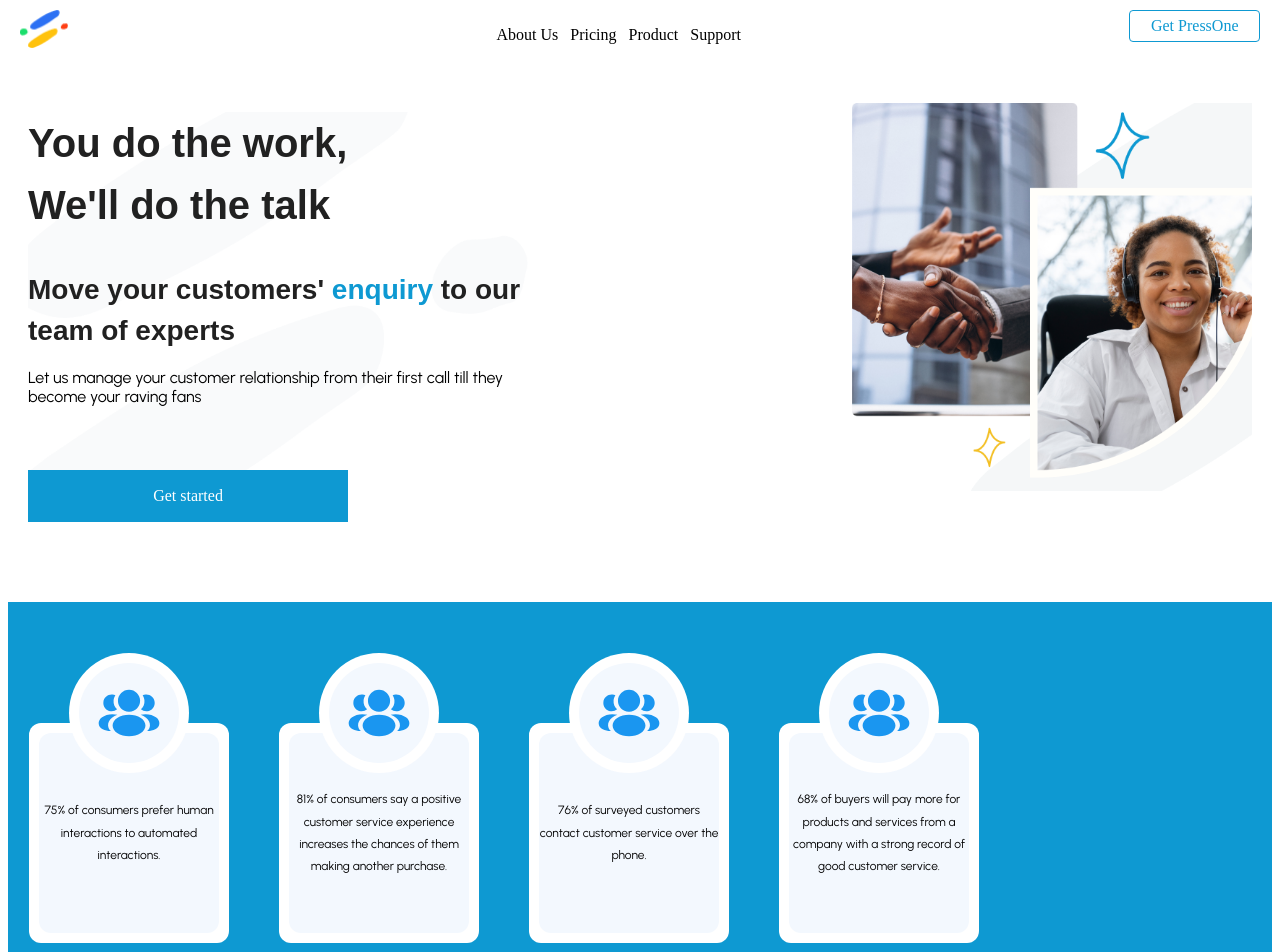
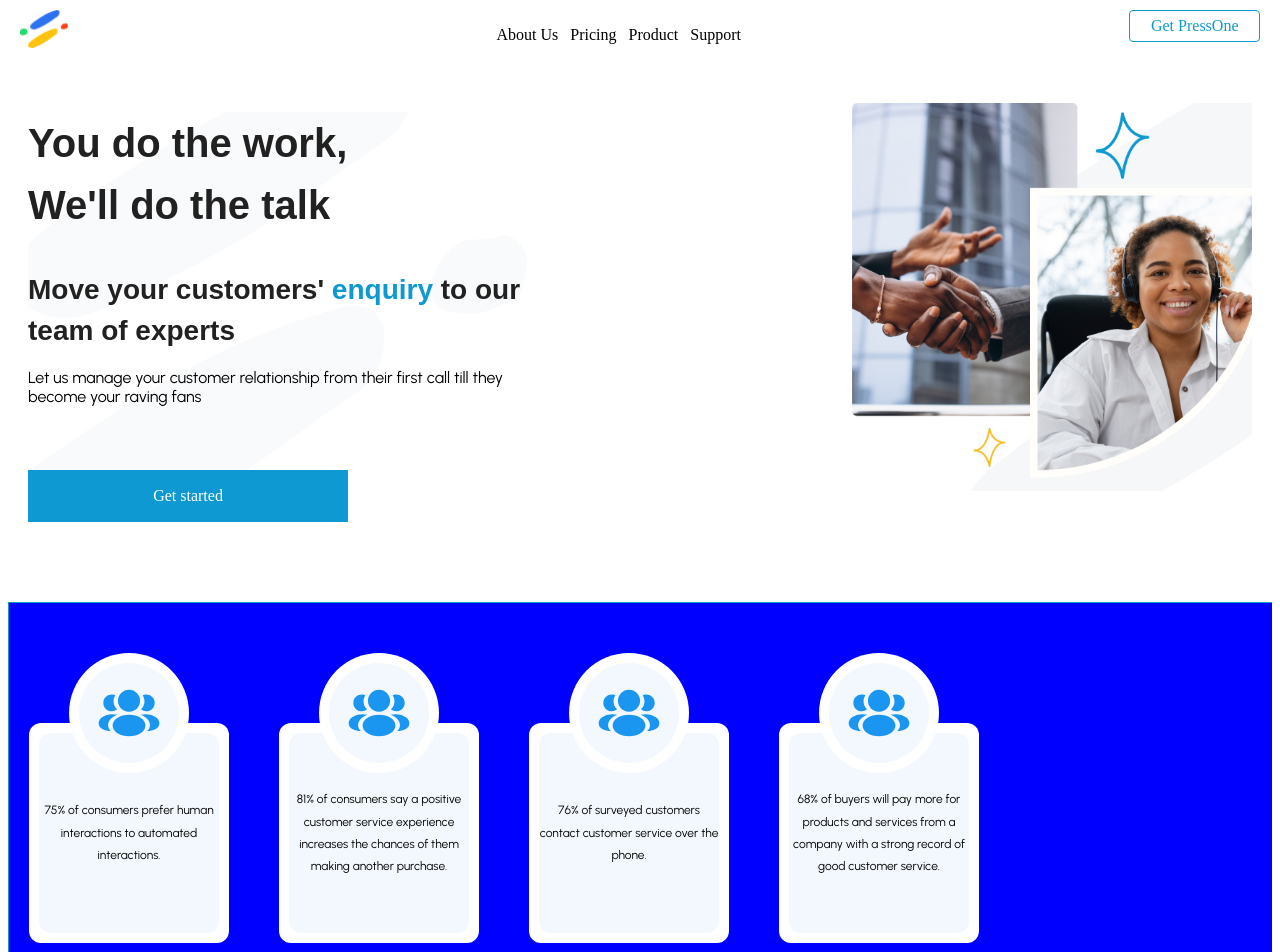
Before and after one commit to ajukadavid/pressoneTest, a Vue app: page / in a window 1280 px wide. Shown: the top 952 px of the page. Built offline with nearby package versions, Linux system fonts and the light colour scheme; a web font is replaced by a local one.

Commit message:
layout fix

```diff
--- a/src/components/Main.vue
+++ b/src/components/Main.vue
@@ -60,15 +60,15 @@ const cards = ref(
 
 <style scoped>
 .summary-wrapper {
-    background: #0E99D2;
+    background: blue;
     border: 1px solid #0E99D2;
     margin-top: 90px;
     display: flex;
-    width: 100vw;
+    width: 100%;
     padding-left: 20px;
     align-items: center;
     padding-bottom: 10px;
-    justify-items: space-between;
+    justify-items: space-evenly;
 }
 
 .card-wrapper {
```
